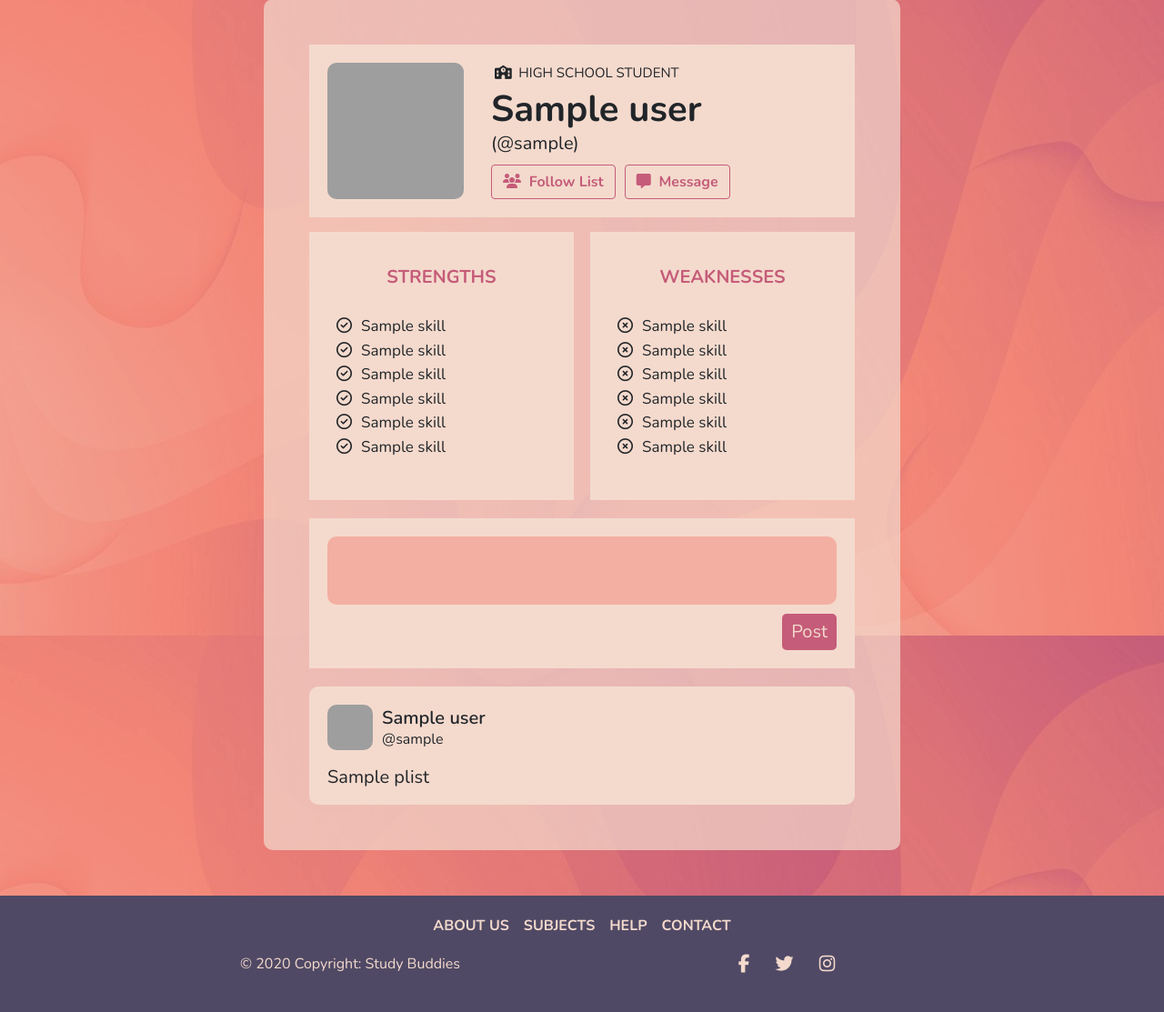
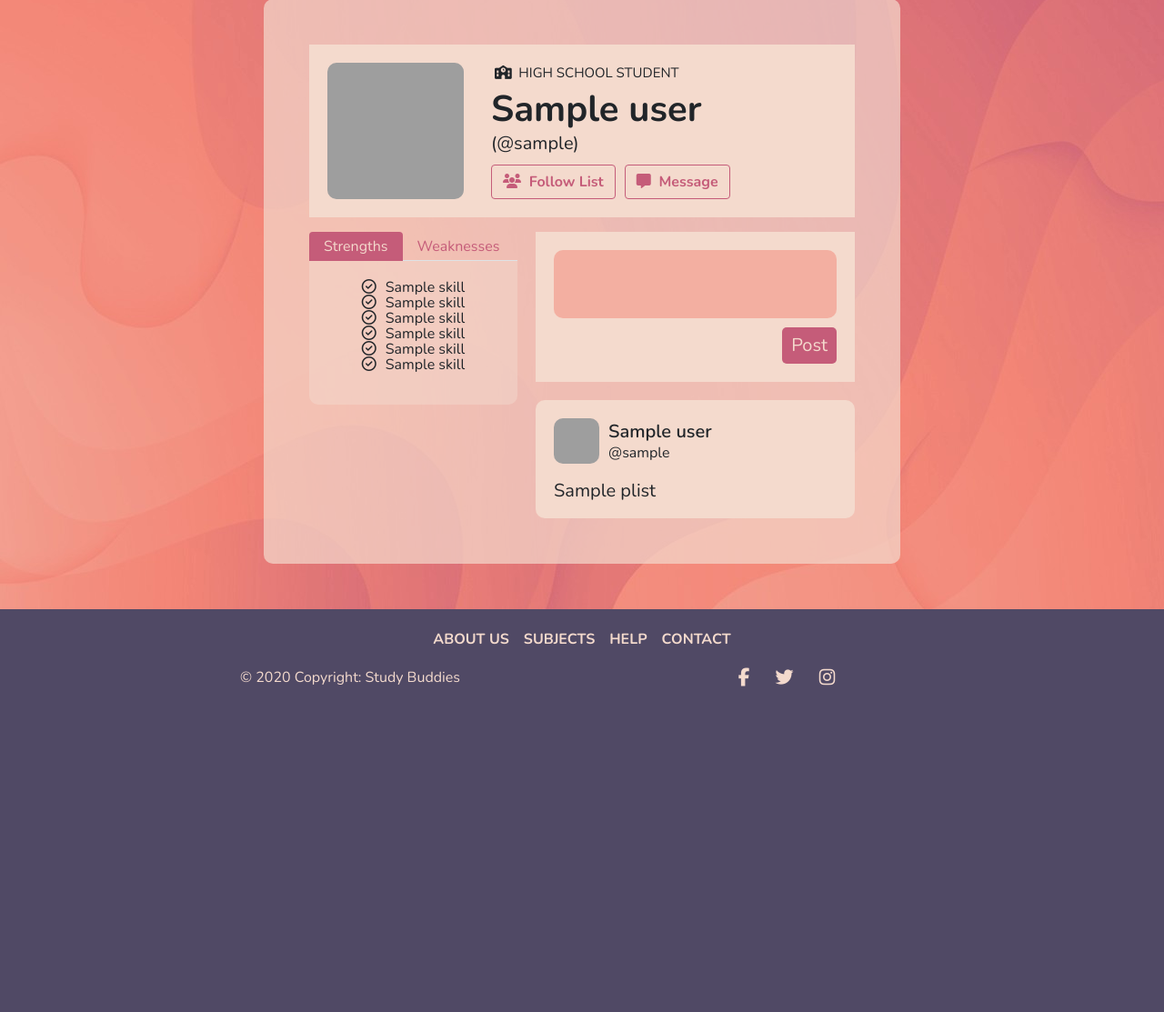
Before and after one commit to EvilJesster/studybuddies, a Flask app: page /profile in a window 1280 px wide. Shown: the part 101-1214 px from the top of the page at 91% size. After the commit the page ends 856 px from the top, so only its background shows below. Run offline with Flask 2, Linux system fonts and the light colour scheme; the visitor is signed in with stand-in values (Sample User, id 1); a database or web service that is not in the repository returns one stand-in record (values such as "Sample title"); some libraries are stand-ins or nearby versions; grey boxes are pictures that could not be loaded.

Commit message:
finished posts profile

```diff
--- a/project/static/css/forms.css
+++ b/project/static/css/forms.css
@@ -156,7 +156,8 @@ textarea {
 }
 
 .posts-contain {
-    margin-top:20px;
+    margin-left:20px;
+    width:480px;
 }
 
 .make-post {
--- a/project/static/css/profile.css
+++ b/project/static/css/profile.css
@@ -77,6 +77,29 @@ h5 {
     justify-content:space-between;
 }
 
+.skilltabs {
+    width:229px;
+}
+
+.skilltabs .nav-link.active {
+    background-color:#C55C79;
+    color:#F4DACD;
+    border:none;
+}
+
+.skilltabs .nav-item {
+    color:#C55C79;
+    border:none;
+}
+
+#skills > .tab-content {
+    background-color:rgba(244, 218, 205, 0.5);
+    width:100px;
+    display:flex;
+    padding:20px;
+    border-radius:10px;
+}
+
 #skills h2 {
     text-transform:uppercase;
     color:#C55C79;
@@ -86,7 +109,7 @@ h5 {
     margin-bottom:20px;
 }
 
-#skills ul {
+ul.strengths, ul.weaknesses {
     list-style-type: none;
     padding-left: 0;
 }
@@ -99,13 +122,13 @@ h5 {
     padding:30px;
 }
 
-#strengths ul li::before {
+ul.strengths li::before {
     content: "\f058";
     font-family: "Font Awesome 5 Free";
     padding: 0 10px 0 0;
 }
 
-#weaknesses ul li::before {
+ul.weaknesses li::before {
     content: "\f057";
     font-family: "Font Awesome 5 Free";
     padding: 0 10px 0 0;
--- a/project/templates/profile.html
+++ b/project/templates/profile.html
@@ -40,7 +40,94 @@
             <!--{{ info['contact'] }}-->
             <br>
             <!--- can make these tabs but idk yet -->
-            <div id="skills">
+
+
+            <div style="display:flex;justify-content:space-between;">
+                <div>
+                    <nav class="skilltabs">
+            <div class="nav nav-tabs" id="nav-tab" role="tablist">
+                <a class="nav-item nav-link active" id="nav-home-tab" data-toggle="tab" href="#nav-home" role="tab" aria-controls="nav-home" aria-selected="true">Strengths</a>
+                <a class="nav-item nav-link" id="nav-profile-tab" data-toggle="tab" href="#nav-profile" role="tab" aria-controls="nav-profile" aria-selected="false">Weaknesses</a>
+                </div>
+            </nav>
+            <div class="tab-content" id="nav-tabContent" style="width:229px;border-top-right-radius:0px;border-top-left-radius:0px;">
+            <div class="tab-pane fade show active" id="nav-home" role="tabpanel" aria-labelledby="nav-home-tab">
+                <ul class="strengths">
+                    {% for skill in info['art']['strengths'] %}
+                        <li>{{ skill }}</li>
+                    {% endfor %}
+                    {% for skill in info['business']['strengths'] %}
+                        <li>{{ skill }}</li>
+                    {% endfor %}
+                    {% for skill in info['engineering']['strengths'] %}
+                        <li>{{ skill }}</li>
+                    {% endfor %}
+                    {% for skill in info['humanities']['strengths'] %}
+                        <li>{{ skill }}</li>
+                    {% endfor %}
+                    {% for skill in info['math']['strengths'] %}
+                        <li>{{ skill }}</li>
+                    {% endfor %}
+                    {% for skill in info['science']['strengths'] %}
+                        <li>{{ skill }}</li>
+                    {% endfor %}
+                    </ul>
+            </div>
+            <div class="tab-pane fade" id="nav-profile" role="tabpanel" aria-labelledby="nav-profile-tab">
+                <ul class="weaknesses">
+                    {% for skill in info['art']['weaknesses'] %}
+                        <li>{{ skill }}</li>
+                    {% endfor %}
+                    {% for skill in info['business']['weaknesses'] %}
+                        <li>{{ skill }}</li>
+                    {% endfor %}
+                    {% for skill in info['engineering']['weaknesses'] %}
+                        <li>{{ skill }}</li>
+                    {% endfor %}
+                    {% for skill in info['humanities']['weaknesses'] %}
+                        <li>{{ skill }}</li>
+                    {% endfor %}
+                    {% for skill in info['math']['weaknesses'] %}
+                        <li>{{ skill }}</li>
+                    {% endfor %}
+                    {% for skill in info['science']['weaknesses'] %}
+                        <li>{{ skill }}</li>
+                    {% endfor %}
+                    </ul>
+            </div>
+            </div>
+                </div>
+
+               <div class="posts-contain">
+                {% if ownpro %}
+                <div class="make-post">
+                    <form method="POST" action="{{url_for('user.profile')}}">
+                        {{ form.csrf_token }}
+                        {{ form.post }}
+                        <button type="submit">Post</button>
+                    </form>
+                </div>
+                {% endif %}
+                {% if posts %}
+                {% for post in posts %}
+                    <div class="post">
+                        <div class="post-head">
+                            <img src="{{ info['pfp'] }}" class="pfp"/>
+                            <div style="padding:0px;">
+                                <span class="name">{{ info['name']}}</span><br/>
+                                @{{ info['username']}}
+                            </div>
+                        </div>
+                        <div style="padding-top:20px;font-size:20px;">
+                            {{ post }}
+                        </div>
+                    </div>
+                {% endfor %}
+                {% endif %}
+                </div>
+            </div>
+
+            <!-- <div id="skills">
                 <div id="strengths">
                     <h2>strengths</h2>
                     <ul>
@@ -63,8 +150,8 @@
                         <li>{{ skill }}</li>
                     {% endfor %}
                     </ul>
-                </div>
-                <div id="weaknesses">
+                </div> -->
+                <!-- <div id="weaknesses">
                     <h2>weaknesses</h2>
                     <ul>
                     {% for skill in info['art']['weaknesses'] %}
@@ -87,32 +174,8 @@
                     {% endfor %}
                     </ul>
                 </div>
-            </div>
-            <div class="posts-contain">
-                {% if ownpro %}
-                <div class="make-post">
-                    <form method="POST" action="{{url_for('user.profile')}}">
-                        {{ form.csrf_token }}
-                        {{ form.post }}
-                        <button type="submit">Post</button>
-                    </form>
-                </div>
-                {% endif %}
-                {% for post in posts %}
-                    <div class="post">
-                        <div class="post-head">
-                            <img src="{{ info['pfp'] }}" class="pfp"/>
-                            <div style="padding:0px;">
-                                <span class="name">{{ info['name']}}</span><br/>
-                                @{{ info['username']}}
-                            </div>
-                        </div>
-                        <div style="padding-top:20px;font-size:20px;">
-                            {{ post }}
-                        </div>
-                    </div>
-                {% endfor %}
-            </div>
+            </div> -->
+
 
         </div><!-- end profile contain-->
     </div>
```
